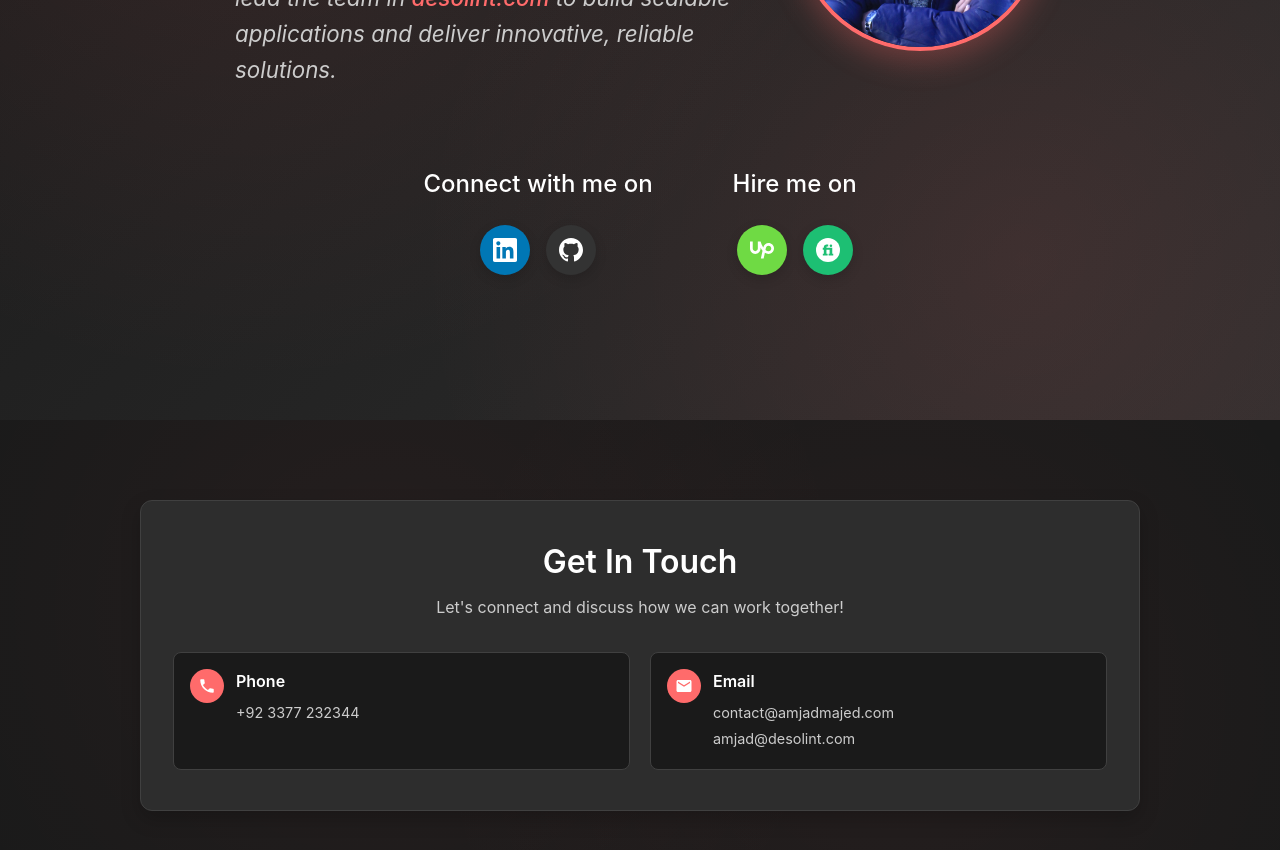
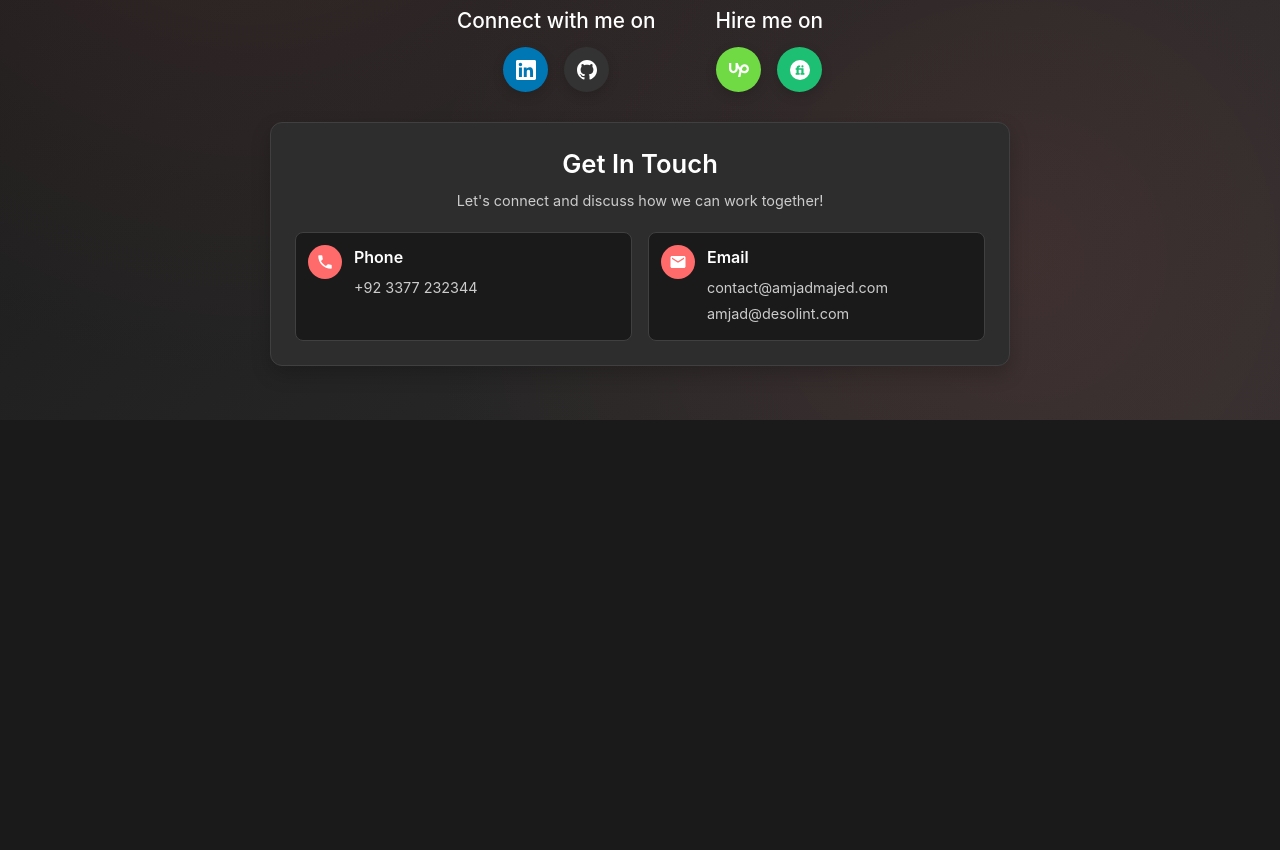
Before and after one commit to Amjad992/amjadmajed.com, a Next.js app: page / in a window 1280 px wide. Shown: the part 380-1230 px from the top of the page. After the commit the page ends 800 px from the top, so only its background shows below. Built offline with nearby package versions, Linux system fonts and the light colour scheme.

Commit message:
feat: move contact section up

```diff
--- a/src/app/page.js
+++ b/src/app/page.js
@@ -1,11 +1,9 @@
 import HeroSection from '../components/HeroSection';
-import ContactSection from '../components/ContactSection';
 
 export default function Home() {
   return (
     <main className="home-main">
       <HeroSection />
-      <ContactSection />
     </main>
   );
 }
--- a/src/components/ContactSection.css
+++ /dev/null
@@ -1,162 +0,0 @@
-.contact-section {
-  background: var(--background);
-  padding: 80px 0;
-  position: relative;
-}
-
-.contact-section::before {
-  content: '';
-  position: absolute;
-  top: 0;
-  left: 0;
-  right: 0;
-  bottom: 0;
-  background: radial-gradient(
-      circle at 30% 40%,
-      rgba(255, 107, 107, 0.05) 0%,
-      transparent 50%
-    ),
-    radial-gradient(
-      circle at 70% 60%,
-      rgba(255, 107, 107, 0.05) 0%,
-      transparent 50%
-    );
-  z-index: 1;
-  pointer-events: none;
-}
-
-.contact-content {
-  background: var(--background-alt);
-  border-radius: 12px;
-  padding: 40px 32px;
-  text-align: center;
-  border: 1px solid var(--border-color);
-  box-shadow: 0 8px 20px rgba(0, 0, 0, 0.2);
-  position: relative;
-  z-index: 2;
-  max-width: 1000px;
-  margin: 0 auto;
-}
-
-.contact-section h2 {
-  color: var(--text-primary);
-  font-size: clamp(1.6rem, 3vw, 2rem);
-  font-weight: 600;
-  margin-bottom: 12px;
-}
-
-.contact-content > p {
-  color: var(--text-secondary);
-  font-size: 1rem;
-  margin-bottom: 32px;
-}
-
-.contact-grid {
-  display: grid;
-  grid-template-columns: repeat(auto-fit, minmax(220px, 1fr));
-  gap: 20px;
-  margin-top: 24px;
-}
-
-.contact-item {
-  display: flex;
-  align-items: flex-start;
-  gap: 12px;
-  padding: 16px;
-  background: var(--background);
-  border-radius: 8px;
-  border: 1px solid var(--border-color);
-  transition: transform 0.3s ease, box-shadow 0.3s ease;
-}
-
-.contact-item:hover {
-  transform: translateY(-2px);
-  box-shadow: 0 6px 20px rgba(255, 107, 107, 0.12);
-}
-
-.contact-icon {
-  background: var(--primary-color);
-  color: white;
-  padding: 8px;
-  border-radius: 50%;
-  flex-shrink: 0;
-  display: flex;
-  align-items: center;
-  justify-content: center;
-}
-
-.contact-icon svg {
-  width: 18px;
-  height: 18px;
-}
-
-.contact-details {
-  text-align: left;
-  flex: 1;
-}
-
-.contact-details h4 {
-  color: var(--text-primary);
-  font-size: 1rem;
-  font-weight: 600;
-  margin-bottom: 6px;
-}
-
-.contact-details a {
-  color: var(--text-secondary);
-  text-decoration: none;
-  font-size: 0.9rem;
-  display: block;
-  margin-bottom: 3px;
-  transition: color 0.3s ease;
-}
-
-.contact-details a:hover {
-  color: var(--primary-color);
-}
-
-.contact-details p {
-  color: var(--text-secondary);
-  font-size: 0.9rem;
-  margin: 0;
-}
-
-/* Responsive Design */
-@media (max-width: 768px) {
-  .contact-section {
-    padding: 60px 0;
-  }
-
-  .contact-content {
-    padding: 32px 20px;
-  }
-
-  .contact-grid {
-    grid-template-columns: 1fr;
-    gap: 16px;
-  }
-
-  .contact-item {
-    flex-direction: column;
-    text-align: center;
-    padding: 16px;
-  }
-
-  .contact-details {
-    text-align: center;
-  }
-}
-
-@media (max-width: 480px) {
-  .contact-section {
-    padding: 40px 0;
-  }
-
-  .contact-content {
-    padding: 24px 16px;
-  }
-
-  .contact-item {
-    padding: 14px;
-  }
-}
--- a/src/components/ContactSection.js
+++ /dev/null
@@ -1,57 +0,0 @@
-'use client';
-
-import './ContactSection.css';
-
-const ContactSection = () => {
-  return (
-    <section className="contact-section">
-      <div className="container">
-        <div className="contact-content">
-          <h2>Get In Touch</h2>
-          <p>Let&apos;s connect and discuss how we can work together!</p>
-
-          <div className="contact-grid">
-            <div className="contact-item">
-              <div className="contact-icon">
-                <svg
-                  width="24"
-                  height="24"
-                  viewBox="0 0 24 24"
-                  fill="currentColor"
-                >
-                  <path d="M6.62 10.79c1.44 2.83 3.76 5.14 6.59 6.59l2.2-2.2c.27-.27.67-.36 1.02-.24 1.12.37 2.33.57 3.57.57.55 0 1 .45 1 1V20c0 .55-.45 1-1 1-9.39 0-17-7.61-17-17 0-.55.45-1 1-1h3.5c.55 0 1 .45 1 1 0 1.25.2 2.45.57 3.57.11.35.03.74-.25 1.02l-2.2 2.2z" />
-                </svg>
-              </div>
-              <div className="contact-details">
-                <h4>Phone</h4>
-                <a href="tel:+923377232344">+92 3377 232344</a>
-              </div>
-            </div>
-
-            <div className="contact-item">
-              <div className="contact-icon">
-                <svg
-                  width="24"
-                  height="24"
-                  viewBox="0 0 24 24"
-                  fill="currentColor"
-                >
-                  <path d="M20 4H4c-1.1 0-1.99.9-1.99 2L2 18c0 1.1.9 2 2 2h16c1.1 0 2-.9 2-2V6c0-1.1-.9-2-2-2zm0 4l-8 5-8-5V6l8 5 8-5v2z" />
-                </svg>
-              </div>
-              <div className="contact-details">
-                <h4>Email</h4>
-                <a href="mailto:contact@amjadmajed.com">
-                  contact@amjadmajed.com
-                </a>
-                <a href="mailto:amjad@desolint.com">amjad@desolint.com</a>
-              </div>
-            </div>
-          </div>
-        </div>
-      </div>
-    </section>
-  );
-};
-
-export default ContactSection;
--- a/src/components/HeroSection.css
+++ b/src/components/HeroSection.css
@@ -5,7 +5,7 @@
   justify-content: center;
   background: linear-gradient(135deg, #1a1a1a 0%, #2d2d2d 100%);
   position: relative;
-  padding: 40px 0;
+  padding: 20px 0;
 }
 
 .hero-section::before {
@@ -42,8 +42,8 @@
   display: flex;
   align-items: center;
   justify-content: center;
-  gap: 60px;
-  margin-bottom: 60px;
+  gap: 40px;
+  margin-bottom: 30px;
   flex-wrap: wrap;
 }
 
@@ -51,8 +51,8 @@
   display: flex;
   justify-content: center;
   align-items: flex-start;
-  gap: 80px;
-  margin-top: 20px;
+  gap: 60px;
+  margin-top: 0;
   flex-wrap: wrap;
 }
 
@@ -71,8 +71,8 @@
 }
 
 .profile-image {
-  width: 250px;
-  height: 250px;
+  width: 200px;
+  height: 200px;
   border-radius: 50%;
   border: 4px solid var(--primary-color);
   box-shadow: 0 10px 30px rgba(255, 107, 107, 0.3);
@@ -88,14 +88,14 @@
 
 .hero-greeting {
   color: var(--primary-color);
-  margin-bottom: 16px;
+  margin-bottom: 8px;
   font-weight: 700;
   text-shadow: 0 2px 4px rgba(0, 0, 0, 0.1);
 }
 
 .hero-name {
   color: var(--text-primary);
-  margin-bottom: 24px;
+  margin-bottom: 12px;
   font-weight: 600;
 }
 
@@ -128,8 +128,8 @@
 .social-title,
 .freelancing-title {
   color: var(--text-primary);
-  margin-bottom: 24px;
-  font-size: clamp(1.2rem, 2.5vw, 1.5rem);
+  margin-bottom: 12px;
+  font-size: clamp(1rem, 2.5vw, 1.3rem);
   font-weight: 500;
 }
 
@@ -142,8 +142,8 @@
 }
 
 .social-icon {
-  width: 50px;
-  height: 50px;
+  width: 45px;
+  height: 45px;
   border-radius: 50%;
   display: flex;
   align-items: center;
@@ -161,8 +161,8 @@
 }
 
 .social-icon svg {
-  width: 24px;
-  height: 24px;
+  width: 20px;
+  height: 20px;
 }
 
 /* Animations */
@@ -253,3 +253,131 @@
     margin-bottom: 30px;
   }
 }
+
+/* Contact Section Styles */
+.contact-content {
+  background: var(--background-alt);
+  border-radius: 12px;
+  padding: 24px 24px;
+  text-align: center;
+  border: 1px solid var(--border-color);
+  box-shadow: 0 8px 20px rgba(0, 0, 0, 0.2);
+  margin-top: 30px;
+  max-width: 1000px;
+}
+
+.contact-content h2 {
+  color: var(--text-primary);
+  font-size: clamp(1.3rem, 3vw, 1.6rem);
+  font-weight: 600;
+  margin-bottom: 8px;
+}
+
+.contact-content > p {
+  color: var(--text-secondary);
+  font-size: 0.9rem;
+  margin-bottom: 20px;
+}
+
+.contact-grid {
+  display: grid;
+  grid-template-columns: repeat(auto-fit, minmax(220px, 1fr));
+  gap: 16px;
+  margin-top: 16px;
+}
+
+.contact-item {
+  display: flex;
+  align-items: flex-start;
+  gap: 12px;
+  padding: 12px;
+  background: var(--background);
+  border-radius: 8px;
+  border: 1px solid var(--border-color);
+  transition: transform 0.3s ease, box-shadow 0.3s ease;
+}
+
+.contact-item:hover {
+  transform: translateY(-2px);
+  box-shadow: 0 6px 20px rgba(255, 107, 107, 0.12);
+}
+
+.contact-icon {
+  background: var(--primary-color);
+  color: white;
+  padding: 8px;
+  border-radius: 50%;
+  flex-shrink: 0;
+  display: flex;
+  align-items: center;
+  justify-content: center;
+}
+
+.contact-icon svg {
+  width: 18px;
+  height: 18px;
+}
+
+.contact-details {
+  text-align: left;
+  flex: 1;
+}
+
+.contact-details h4 {
+  color: var(--text-primary);
+  font-size: 1rem;
+  font-weight: 600;
+  margin-bottom: 6px;
+}
+
+.contact-details a {
+  color: var(--text-secondary);
+  text-decoration: none;
+  font-size: 0.9rem;
+  display: block;
+  margin-bottom: 3px;
+  transition: color 0.3s ease;
+}
+
+.contact-details a:hover {
+  color: var(--primary-color);
+}
+
+.contact-details p {
+  color: var(--text-secondary);
+  font-size: 0.9rem;
+  margin: 0;
+}
+
+/* Contact Section Responsive */
+@media (max-width: 768px) {
+  .contact-content {
+    padding: 32px 20px;
+    margin-top: 40px;
+  }
+
+  .contact-grid {
+    grid-template-columns: 1fr;
+    gap: 16px;
+  }
+
+  .contact-item {
+    flex-direction: column;
+    text-align: center;
+    padding: 16px;
+  }
+
+  .contact-details {
+    text-align: center;
+  }
+}
+
+@media (max-width: 480px) {
+  .contact-content {
+    padding: 24px 16px;
+  }
+
+  .contact-item {
+    padding: 14px;
+  }
+}
--- a/src/components/HeroSection.js
+++ b/src/components/HeroSection.js
@@ -135,6 +135,51 @@ const HeroSection = () => {
               </div>
             </div>
           </div>
+
+          {/* Contact Section */}
+          <div className="contact-content">
+            <h2>Get In Touch</h2>
+            <p>Let&apos;s connect and discuss how we can work together!</p>
+
+            <div className="contact-grid">
+              <div className="contact-item">
+                <div className="contact-icon">
+                  <svg
+                    width="24"
+                    height="24"
+                    viewBox="0 0 24 24"
+                    fill="currentColor"
+                  >
+                    <path d="M6.62 10.79c1.44 2.83 3.76 5.14 6.59 6.59l2.2-2.2c.27-.27.67-.36 1.02-.24 1.12.37 2.33.57 3.57.57.55 0 1 .45 1 1V20c0 .55-.45 1-1 1-9.39 0-17-7.61-17-17 0-.55.45-1 1-1h3.5c.55 0 1 .45 1 1 0 1.25.2 2.45.57 3.57.11.35.03.74-.25 1.02l-2.2 2.2z" />
+                  </svg>
+                </div>
+                <div className="contact-details">
+                  <h4>Phone</h4>
+                  <a href="tel:+923377232344">+92 3377 232344</a>
+                </div>
+              </div>
+
+              <div className="contact-item">
+                <div className="contact-icon">
+                  <svg
+                    width="24"
+                    height="24"
+                    viewBox="0 0 24 24"
+                    fill="currentColor"
+                  >
+                    <path d="M20 4H4c-1.1 0-1.99.9-1.99 2L2 18c0 1.1.9 2 2 2h16c1.1 0 2-.9 2-2V6c0-1.1-.9-2-2-2zm0 4l-8 5-8-5V6l8 5 8-5v2z" />
+                  </svg>
+                </div>
+                <div className="contact-details">
+                  <h4>Email</h4>
+                  <a href="mailto:contact@amjadmajed.com">
+                    contact@amjadmajed.com
+                  </a>
+                  <a href="mailto:amjad@desolint.com">amjad@desolint.com</a>
+                </div>
+              </div>
+            </div>
+          </div>
         </div>
       </div>
     </section>
```
